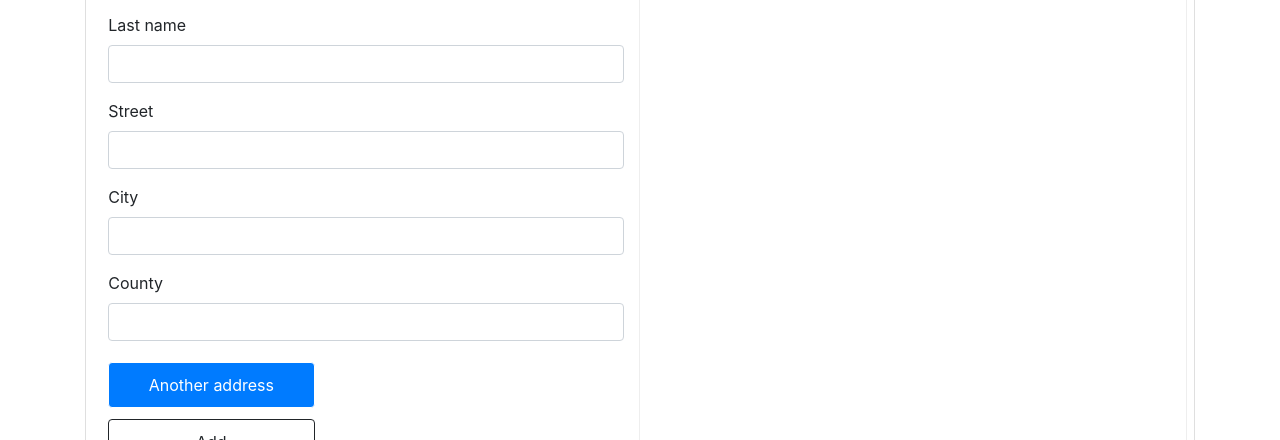
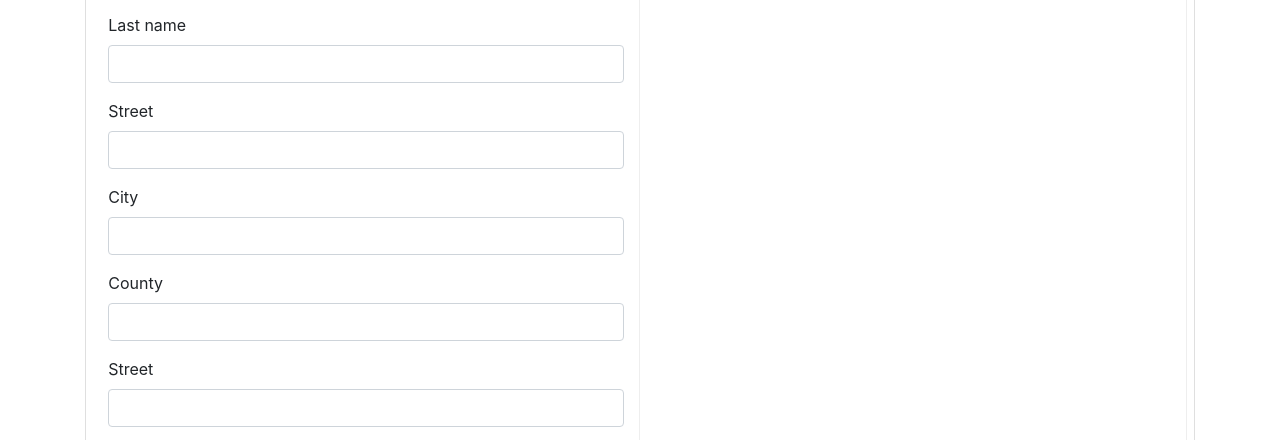
Before and after one commit to Joshua-Warui/address-book, a plain HTML site: page index.html in a window 1280 px wide. Both pictures are taken after a click on the element "Another address". Shown: the part 359-799 px from the top of the page. Drawn offline with nearby package versions, Linux system fonts and the light colour scheme.

Commit message:
add functionability to another address button

```diff
--- a/index.html
+++ b/index.html
@@ -55,9 +55,13 @@
             </ul>
             <div id="show-contact">
               <div class="card">
-                <h2></h2>
+                <h2 class="card-header"></h2>
                 <p>First Name: <span class="first-name"></span></p>
                 <p>Last Name: <span class="last-name"></span></p>
+                <p>Addresses:</p>
+                <ul id="addresses">
+
+                </ul>
               </div>
             </div>
           </div>
--- a/js/scripts.js
+++ b/js/scripts.js
@@ -14,6 +14,23 @@ function Address(street,city,county){
 
 
 $(function(){
+  $("#add-address").click(function(){
+    $("#new-addresses").append('<div class="new-address">' +
+                                '<div class="form-group">' +
+                                  '<label for="new-street">Street</label>' +
+                                  '<input type="text" class="form-group new-street form-control">' +
+                                '</div>' +
+                                '<div class="form-group">' +
+                                  '<label for="new-city">City</label>' +
+                                  '<input type="text" class="form-group new-city form-control">' +
+                                '</div>' +
+                                '<div class="form-group">' +
+                                  '<label for="new-county">County</label>' +
+                                  '<input type="text" class="form-group new-county form-control">' +
+                                '</div>' +
+                              '</div>');
+  });
+
   $("#new-contact").submit(function(event){
     event.preventDefault();
     var inputFirstName = $("#new-first-name").val();
```
